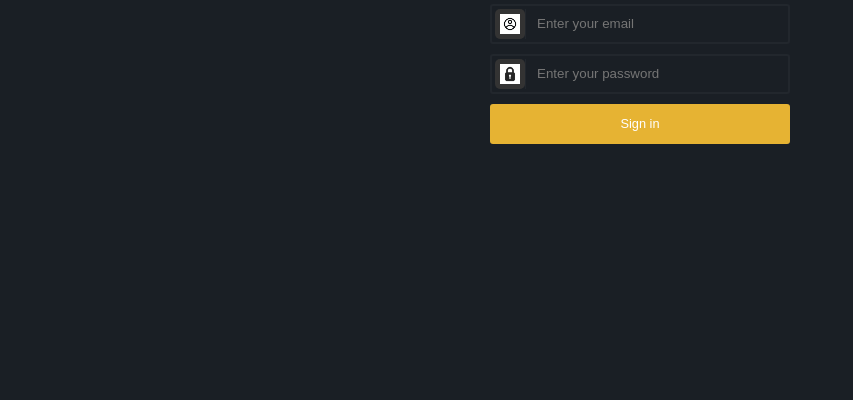
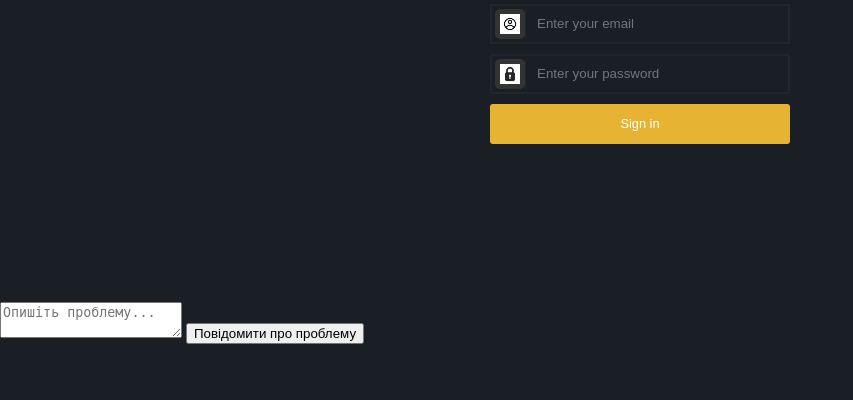
Before and after one commit to KutsAndrii/bachelor-project, a Flask app: page /login in a window 1280 px wide. Shown: the part 207-607 px from the top of the page, without its empty margins (0-853 px from the left). Run offline with Flask 3, Linux system fonts and the light colour scheme; some libraries are stand-ins or nearby versions.

Commit message:
V0.7.100 login.html

```diff
--- a/templates/login.html
+++ b/templates/login.html
@@ -76,5 +76,10 @@
     </form>
   </div>
   <script src="http://cdnjs.cloudflare.com/ajax/libs/jquery/2.1.3/jquery.min.js"></script>
+  <form action="{{ url_for('report_issue') }}" method="POST">
+    <input type="hidden" name="page" value="{{ request.path }}">
+    <textarea name="details" placeholder="Опишіть проблему..."></textarea>
+    <button type="submit">Повідомити про проблему</button>
+  </form>
 </body>
 </html>
```
